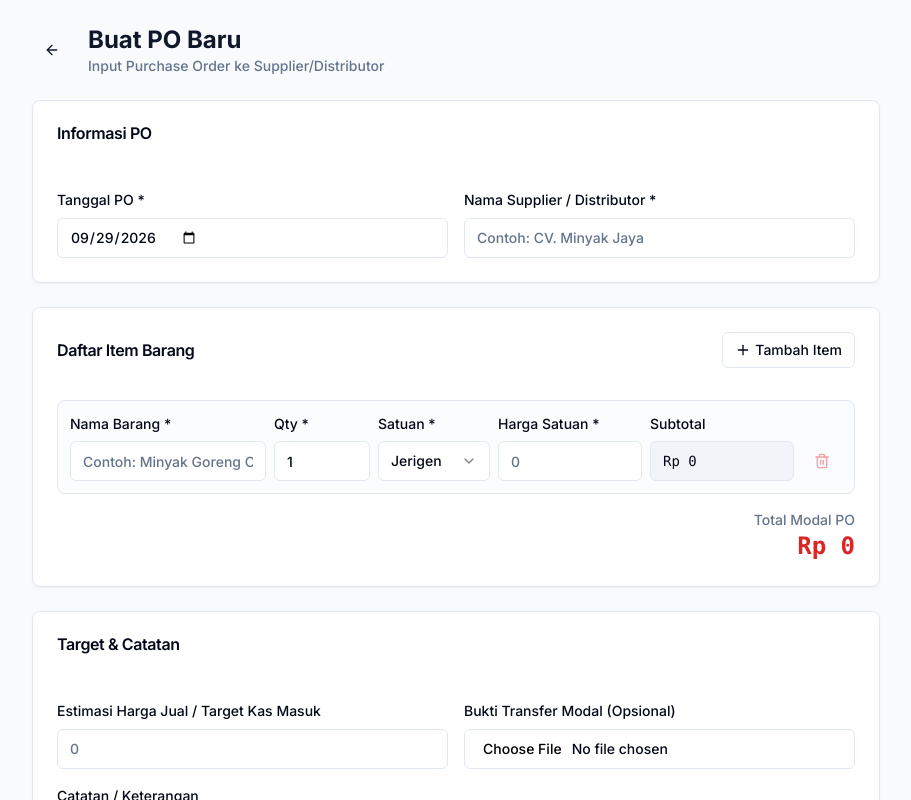
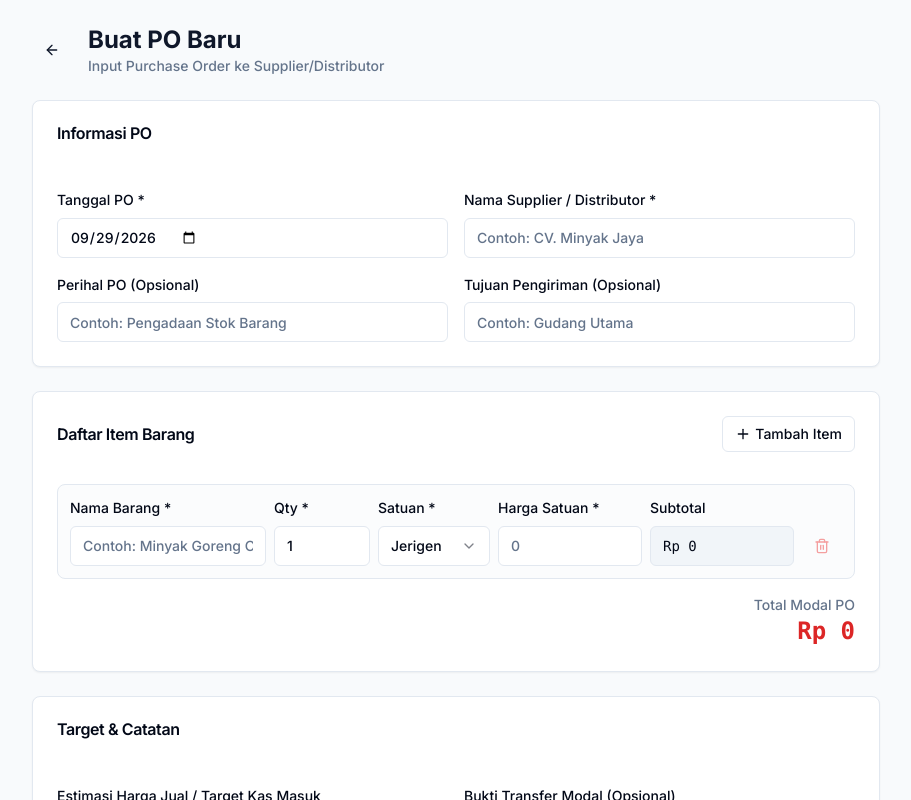
Before and after one commit to pranatapramudya/Sistem-PO-Kas-Minyak, a Next.js app: page /po/new in a window 1280 px wide. Shown: the top 800 px of the page, without its empty margins (184-1095 px from the left). Built offline with nearby package versions, Linux system fonts and the light colour scheme.

Commit message:
feat: make perihal and tujuan pengiriman editable in PO forms

```diff
--- a/src/app/api/po/[id]/route.ts
+++ b/src/app/api/po/[id]/route.ts
@@ -60,6 +60,8 @@ export async function PUT(
     const formData = await request.formData();
     const date = formData.get("date") as string;
     const supplierName = formData.get("supplierName") as string;
+    const subject = formData.get("subject") as string | null;
+    const deliveryTarget = formData.get("deliveryTarget") as string | null;
     const itemsJson = formData.get("items") as string;
     const expectedRevenue = parseFloat(formData.get("expectedRevenue") as string) || 0;
     const notes = (formData.get("notes") as string) || "";
@@ -99,6 +101,8 @@ export async function PUT(
         data: {
           date: new Date(date),
           supplierName,
+          subject: subject || "Pengadaan Stok Barang",
+          deliveryTarget: deliveryTarget || "Gudang Utama",
           totalCost,
           expectedRevenue,
           proofFileUrl,
--- a/src/app/api/po/route.ts
+++ b/src/app/api/po/route.ts
@@ -55,6 +55,8 @@ export async function POST(request: NextRequest) {
 
     const date = formData.get("date") as string;
     const supplierName = formData.get("supplierName") as string;
+    const subject = formData.get("subject") as string | null;
+    const deliveryTarget = formData.get("deliveryTarget") as string | null;
     const itemsJson = formData.get("items") as string;
     const expectedRevenue = parseFloat(formData.get("expectedRevenue") as string) || 0;
     const notes = (formData.get("notes") as string) || "";
@@ -133,6 +135,8 @@ export async function POST(request: NextRequest) {
         poNumber,
         date: new Date(date),
         supplierName,
+        subject: subject || "Pengadaan Stok Barang",
+        deliveryTarget: deliveryTarget || "Gudang Utama",
         totalCost,
         expectedRevenue,
         proofFileUrl,
--- a/src/app/po/[id]/print/page.tsx
+++ b/src/app/po/[id]/print/page.tsx
@@ -107,7 +107,7 @@ export default async function POPrintPage({ params }: POPrintPageProps) {
               <div className="p-3 space-y-1">
                 <div className="font-bold text-slate-950 text-sm">{po.supplierName}</div>
                 <div className="text-slate-600">Perihal: {po.subject || "Pengadaan Stok Barang"}</div>
-                <div className="text-slate-500 text-[11px]">Tujuan Pengiriman: Gudang Utama</div>
+                <div className="text-slate-500 text-[11px]">Tujuan Pengiriman: {po.deliveryTarget || "Gudang Utama"}</div>
               </div>
             </div>
 
--- a/src/app/po/new/page.tsx
+++ b/src/app/po/new/page.tsx
@@ -112,6 +112,40 @@ export default function NewPOPage() {
                       placeholder="Contoh: CV. Minyak Jaya"
                       {...field}
                       onChange={(e) => field.onChange(e.target.value)}
+                    />
+                  )}
+                />
+              </div>
+            </div>
+
+            <div className="grid grid-cols-1 md:grid-cols-2 gap-4 mt-4">
+              <div className="space-y-1.5">
+                <Label htmlFor="subject">Perihal PO (Opsional)</Label>
+                <Controller
+                  name="subject"
+                  control={form.control}
+                  render={({ field }) => (
+                    <Input
+                      id="subject"
+                      placeholder="Contoh: Pengadaan Stok Barang"
+                      {...field}
+                      value={field.value || ""}
+                    />
+                  )}
+                />
+              </div>
+
+              <div className="space-y-1.5">
+                <Label htmlFor="deliveryTarget">Tujuan Pengiriman (Opsional)</Label>
+                <Controller
+                  name="deliveryTarget"
+                  control={form.control}
+                  render={({ field }) => (
+                    <Input
+                      id="deliveryTarget"
+                      placeholder="Contoh: Gudang Utama"
+                      {...field}
+                      value={field.value || ""}
                     />
                   )}
                 />
--- a/src/components/dashboard/POFormDialog.tsx
+++ b/src/components/dashboard/POFormDialog.tsx
@@ -159,6 +159,46 @@ export function POFormDialog({ open, onOpenChange, onSubmit, editData, loading }
               {form.formState.errors.supplierName && (
                 <p className="text-[11px] text-rose-500">{form.formState.errors.supplierName.message}</p>
               )}
+            </div>
+          </div>
+
+          <div className="grid grid-cols-1 md:grid-cols-2 gap-3 sm:gap-4">
+            <div className="space-y-1.5">
+              <Label htmlFor="subject" className="text-xs sm:text-sm font-semibold text-slate-700">
+                Perihal PO (Opsional)
+              </Label>
+              <Controller
+                name="subject"
+                control={form.control}
+                render={({ field }) => (
+                  <Input
+                    id="subject"
+                    placeholder="Contoh: Pengadaan Stok Barang"
+                    className="text-xs sm:text-sm h-9 sm:h-10 bg-white border-slate-200"
+                    {...field}
+                    value={field.value || ""}
+                  />
+                )}
+              />
+            </div>
+
+            <div className="space-y-1.5">
+              <Label htmlFor="deliveryTarget" className="text-xs sm:text-sm font-semibold text-slate-700">
+                Tujuan Pengiriman (Opsional)
+              </Label>
+              <Controller
+                name="deliveryTarget"
+                control={form.control}
+                render={({ field }) => (
+                  <Input
+                    id="deliveryTarget"
+                    placeholder="Contoh: Gudang Utama"
+                    className="text-xs sm:text-sm h-9 sm:h-10 bg-white border-slate-200"
+                    {...field}
+                    value={field.value || ""}
+                  />
+                )}
+              />
             </div>
           </div>
 
--- a/src/lib/validations.ts
+++ b/src/lib/validations.ts
@@ -52,6 +52,8 @@ export type OrderItemInput = z.infer<typeof orderItemSchema>;
 export const createPOSchema = z.object({
   date: z.string().min(1, "Tanggal PO wajib diisi"),
   supplierName: z.string().min(1, "Nama supplier wajib diisi").max(100),
+  subject: z.string().optional(),
+  deliveryTarget: z.string().optional(),
   items: z.array(orderItemSchema).min(1, "Minimal 1 item barang"),
   expectedRevenue: z.coerce.number().min(0).optional().default(0),
   notes: z.string().max(500).optional(),
--- a/src/types/index.ts
+++ b/src/types/index.ts
@@ -67,6 +67,8 @@ export interface Settings {
 export interface POFormData {
   date: string;
   supplierName: string;
+  subject?: string;
+  deliveryTarget?: string;
   items: {
     itemName: string;
     qty: number;
@@ -75,7 +77,7 @@ export interface POFormData {
   }[];
   expectedRevenue: number;
   notes: string;
-  proofFile: File | null;
+  proofFile?: File | null;
 }
 
 export interface CashInflowFormData {
```
Also changed, not shown: 2 other files (tests, documents, lock files or other folders).
